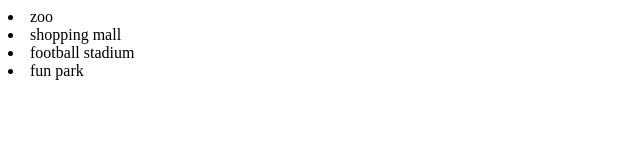
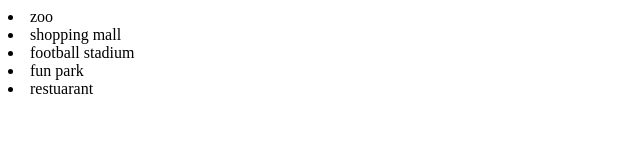
Before and after one commit to juwon1677/about-myself, a plain HTML site: page index.html in a window 1280 px wide. Shown: the full height of the page, 0-640 px from the left. Drawn offline with Linux system fonts and the light colour scheme.

Commit message:
places that makes me happy in html

```diff
--- a/index.html
+++ b/index.html
@@ -12,6 +12,7 @@
  <li>shopping mall </li>
  <li>football stadium</li>
  <li>fun park</li>
+ <li>restuarant</li>
 
 </body>
 </html>
```
